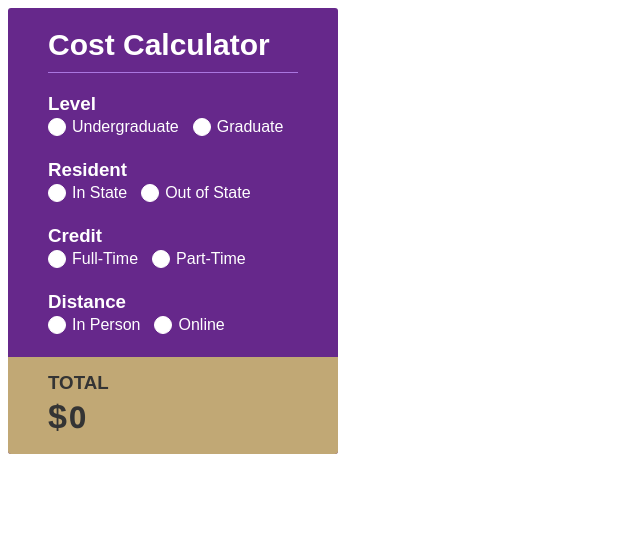
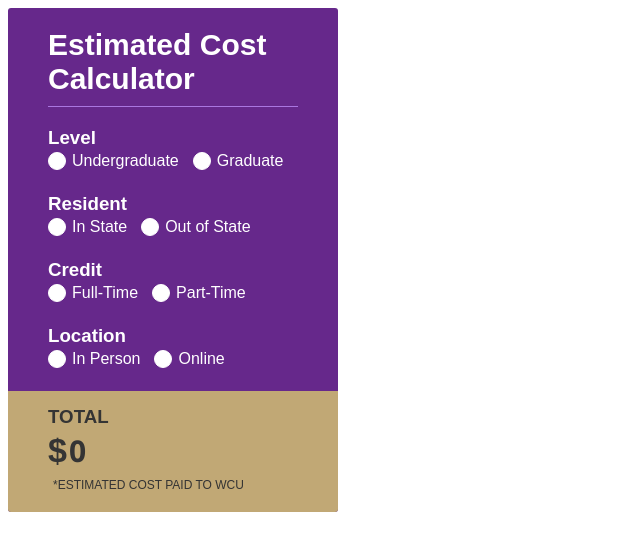
Before and after one commit to saultevez/seguros, a React (Create React App) app: page / in a window 1280 px wide. Shown: the top 550 px of the page, without its empty margins (0-640 px from the left). Built offline with nearby package versions, Linux system fonts and the light colour scheme; a web font is replaced by a local one.

Commit message:
feedback changes and code cleanup

```diff
--- a/public/index.html
+++ b/public/index.html
@@ -4,7 +4,7 @@
     <meta charset="utf-8" />
     <link rel="icon" href="%PUBLIC_URL%/favicon.ico" />
     <link rel="stylesheet" href="https://use.typekit.net/ybm3amz.css">
-    <link href="https://fonts.googleapis.com/css?family=Open+Sans:400,600,700&display=swap" rel="stylesheet">
+    <link href="https://fonts.googleapis.com/css?family=Open+Sans:600,700&display=swap" rel="stylesheet">
     <meta name="viewport" content="width=device-width, initial-scale=1" />
     <meta name="theme-color" content="#000000" />
     <meta
--- a/src/App.css
+++ b/src/App.css
@@ -1,5 +1,6 @@
 #cost-calculator {
   margin: 0;
+  margin-bottom: 40px;
   background: #66288B;
   font-family: "freight-sans-pro-n4","freight-sans-pro",sans-serif;
   color: white;
@@ -51,7 +52,7 @@
   float: none;
   width: auto;
 }
-#cost-calculator .no-right-margin {
+#cost-calculator .input-container .input-group:last-child{
   margin-right: 0px;
 }
 #cost-calculator [type="radio"]:checked, #cost-calculator [type="radio"]:not(:checked) {
@@ -124,16 +125,24 @@
   font-weight: 600;
   line-height: 45px;
 }
-#cost-calculator .number-font {
+#cost-calculator .number-font, #cost-calculator p.full-time-twelve {
   font-family: 'Open Sans', sans-serif;
   font-weight: 600;
   font-size: 14px;
+  margin: 0;
 }
 #cost-calculator .total-cost .total-font {
   font-family: 'Open Sans', sans-serif;
   font-weight: 700;
   font-size: 30px;
   margin-left: 2px;
+}
+#cost-calculator .disclaimer {
+  color: #343434;
+  margin: 5px;
+  font-size: 12px;
+  font-weight: 500;
+  text-transform: uppercase;
 }
 .no-float {
   float:none;
--- a/src/App.js
+++ b/src/App.js
@@ -18,21 +18,25 @@ const costs = {
 };
 
 function Hours(props) {
-  const show = props.credit === "part-time";
   const level = props.level;
   const change = props.change;
+  const credit = props.credit
+  const show = credit !== "" && level !== "";
   return (
-    <Transition items={show} from={{height:0, overflow: "hidden" }} enter={{height: 72}} leave={{height:0}}>
-      {show => show && (props => <div className="no-float" style={props}><Hoursdiv level={level} change={change}/></div>)}
+    <Transition items={show} from={{height:0, overflow: "hidden"}} enter={{height: 72}} leave={{height:0}}>
+      {show => show && (props => <div className="no-float" style={props}><Hourscontainer level={level} change={change} credit={credit}/></div>)}
     </Transition>
   );
 }
 
-function Hoursdiv(props) {
+function Hourscontainer(props) {
   const undergradCheck = props.level === "undergrad";
+  const showCredit = props.credit === "part-time";
   return (
-    <div className="input-container secondary-container" role="group" aria-labelledby="hours">
+    <div className="input-container secondary-container hours-container" role="group" aria-labelledby="hours">
       <h3 id="hours">Hours</h3>
+        {showCredit ? (
+          <div>
             <div className="input-group-hours">
               <input type="radio" id="three-hours" value={undergradCheck ? "1" : "2"} name="hours" onChange={props.change} defaultChecked></input>
               <label htmlFor="three-hours" className="number-font">3</label>
@@ -48,68 +52,79 @@ function Hoursdiv(props) {
               </div>
             }
             </div>
+            ) : (
+            <div className="input-group-hours">
+              <input type="radio" id="full-time-hours" name="hours" defaultChecked></input>
+              <label htmlFor="full-time-hours" className="number-font">
+                {undergradCheck ? "12+" : "9+"}
+              </label>
+            </div>
+            )}
+    </div>
   );
 }
 
-
 function LevelTwo (props) {
+  const level = props.level;
+  const multiplier = props.multiplier;
   const show = props.distance;
   const change = props.expenses;
-  const isMobile = useMediaQuery({ query: '(max-width: 370px)' })
+  const credit = props.credit;
+  const isMobile = useMediaQuery({ query: '(max-width: 370px)' });
   return (
-    <Transition items={show} from={{height:0, overflow: "hidden", padding: "0px 0px"}} enter={isMobile ? {height: 450, padding: "10px 0px"} : {height: 288, padding: "10px 0px"}} leave={{height:0, padding: "0px 0px"}}>
-    {show => show && (props => <div style={props} className="secondary-container no-float">
-      <div className="input-container" role="group" aria-labelledby="living">
-        <h3 id="living">Living on campus?</h3>
-        <div className="input-group">
-          <input type="radio" id="on-campus-single" value={costs.livingSingle} name="living" onChange={change}></input>
-          <label htmlFor="on-campus-single">Single</label>
-        </div>
-        <div className="input-group">
-          <input type="radio" id="on-campus-double" value={costs.livingDouble} name="living" onChange={change}></input>
-          <label htmlFor="on-campus-double">Double</label>
-        </div>
-        <div className="input-group">
-          <input type="radio" id="off-campus" value="0" name="living" onChange={change}></input>
-          <label htmlFor="off-campus">No</label>
-        </div>
-      </div>
+    <Transition config={{duration:300}} items={show} from={{maxHeight:0, overflow: "hidden", padding: "0px 0px"}} enter={isMobile ? {maxHeight: 450, padding: "10px 0px"} : {maxHeight: 288, padding: "10px 0px"}} leave={{maxHeight:0, padding: "0px 0px"}}>
+    {show => show && (props =>
+      <div style={props} className="secondary-container no-float">
         <div className="input-container" role="group" aria-labelledby="car">
           <h3 id="car">Car on campus?</h3>
-        <div className="input-group">
-          <input type="radio" id="yes-resident" value={costs.carResident} name="car" onChange={change}></input>
-          <label htmlFor="yes-resident">Resident</label>
-        </div>
-        <div className="input-group">
-          <input type="radio" id="yes-commuter" value={costs.carCommuter} name="car" onChange={change}></input>
-          <label htmlFor="yes-commuter">Commuter</label>
-        </div>
-        <div className="input-group no-right-margin">
-          <input type="radio" id="no-car" value="0" name="car" onChange={change}></input>
-          <label htmlFor="no-car">No</label>
-        </div>
+          <InputGroup id={"yes-resident"} value={costs.carResident} label={"Resident"} name={"car"} change={change}/>
+          <InputGroup id={"yes-commuter"} value={costs.carCommuter} label={"Commuter"} name={"car"} change={change}/>
+          <InputGroup id={"no-car"} value={"0"} label={"No"} name={"car"} change={change}/>
         </div>
         <div className="input-container" role="group" aria-labelledby="meal">
           <h3 id="meal">Meal Plan?</h3>
-        <div className="input-group">
-          <input type="radio" id="yes-meal-plan" value={costs.meal} name="meal" onChange={change}></input>
-          <label htmlFor="yes-meal-plan">Yes</label>
+          <InputGroup id={"yes-meal-plan"} value={costs.meal} label={"Yes"} name={"meal"} change={change}/>
+          <InputGroup id={"no-meal-plan"} value={"0"} label={"No"} name={"meal"} change={change}/>
         </div>
-        <div className="input-group">
-          <input type="radio" id="no-meal-plan" value="0" name="meal" onChange={change}></input>
-          <label htmlFor="no-meal-plan">No</label>
+        <Living change={change} credit={credit}/>
+        <Healthinsurance change={change} level={level} multiplier={multiplier}/>
+      </div>)}
+    </Transition>
+  )
+}
+function Living (props) {
+  const show = props.credit === "full-time";
+  const isMobile = useMediaQuery({ query: '(max-width: 370px)' });
+  const change = props.change;
+  return (
+    <Transition items={show} from={{height:0, overflow: "hidden"}} enter={isMobile ? {height: 126} : {height: 72}} leave={{height:0}}>
+      {show => show && (props =>
+    <div className="no-float" style={props}>
+      <div className="input-container" role="group" aria-labelledby="living">
+        <h3 id="living">Living on campus?</h3>
+        <InputGroup id={"on-campus-single"} value={costs.livingSingle} label={"Single"} name={"living"} change={change}/>
+        <InputGroup id={"on-campus-double"} value={costs.livingDouble} label={"Double"} name={"living"} change={change}/>
+        <InputGroup id={"off-campus"} value={"0"} label={"No"} name={"living"} change={change}/>
       </div>
     </div>
+  )}
+  </Transition>
+  )
+}
+function Healthinsurance (props) {
+  const undergradCheck = props.multiplier > 1 && props.level === "undergrad";
+  const gradCheck = props.multiplier > 2 && props.level === "grad";
+  const change = props.change;
+  const show = undergradCheck || gradCheck;
+  const isMobile = useMediaQuery({ query: '(max-width: 370px)' });
+  return (
+    <Transition items={show} from={{height:0, overflow: "hidden"}} enter={isMobile ? {height: 99} : {height: 72}} leave={{height:0}}>
+      {show => show && (props =>
+      <div className="no-float" style={props}>
         <div className="input-container" role="group" aria-labelledby="health">
           <h3 id="health">Health Insurance?</h3>
-        <div className="input-group">
-          <input type="radio" id="yes-health" value={costs.health} name="health" onChange={change}></input>
-          <label htmlFor="yes-health">Yes</label>
-        </div>
-        <div className="input-group">
-          <input type="radio" id="no-health" value="0" name="health" onChange={change}></input>
-          <label htmlFor="no-health">No</label>
-        </div>
+          <InputGroup id={"yes-health"} value={costs.health} label={"Yes"} name={"health"} change={change}/>
+          <InputGroup id={"no-health"} value={"0"} label={"No"} name={"health"} change={change}/>
         </div>
       </div>)}
     </Transition>
@@ -149,10 +164,21 @@ class Total extends React.Component {
       <div className="total-container" aria-live="polite">
         <h3>TOTAL</h3>
         <p className="total-cost">$<Animatedtotal totalBefore={this.state.previousTotal} totalAfter={this.state.currentTotal}/></p>
+        <p className="disclaimer">*estimated cost paid to wcu</p>
       </div>
     );
   }
 }
+
+const InputGroup = (props) => {
+  return (
+  <div className="input-group">
+    <input type="radio" id={props.id} value={props.value ? props.value : props.id} name={props.name} onChange={props.change}></input>
+    <label htmlFor={props.id}>{props.label}</label>
+  </div>
+  )
+}
+
 
 class App extends React.Component {
   constructor(props) {
@@ -177,14 +203,17 @@ class App extends React.Component {
     this.handleOtherExpenses = this.handleOtherExpenses.bind(this);
   }
   componentDidUpdate (prevProps, prevState) {
-    if (this.state.multiplier == 3 && this.state.level === "grad" && this.state.level !== prevState.level) {
+    if (this.state.multiplier == 3 && this.state.level === "grad" && this.state.level !== prevState.level && prevState.level !== "") {
       document.getElementById("six-hours").checked = true;
     }
   }
-  levelChanges (a,b,c) {
+  levelChanges (a,b,c,d) {
     if (this.state.credit === "part-time") {
       if (this.state.level === "undergrad"  && this.state.multiplier == 3) {
         this.setState({multiplier: 3})
+      }
+      else if (this.state.level === "") {
+        this.setState({multiplier: d})
       }
       else {
         this.setState(state => ({multiplier: Number(state.multiplier) + c}));
@@ -195,10 +224,10 @@ class App extends React.Component {
   handleLevel(e) {
     this.setState({[e.target.name]: e.target.value});
     if (e.target.value === "undergrad") {
-      this.levelChanges(costs.ui, costs.uo, -1)
+      this.levelChanges(costs.ui, costs.uo, -1, 1)
     }
     else {
-      this.levelChanges(costs.gi, costs.go, 1)
+      this.levelChanges(costs.gi, costs.go, 1, 2)
     }
   }
   residentChanges (a,b) {
@@ -219,11 +248,13 @@ class App extends React.Component {
       this.setState({multiplier: e.target.value});
     }
     else {
+      this.setState({living: 0, health:0});
       this.state.level === "undergrad" ? this.setState({multiplier: 1}) : this.setState({multiplier: 2});
     }
   }
   handleHours(e) {
       this.setState({multiplier: e.target.value});
+      if (e.target.id === "three-hours") {this.setState({health:0})}
   }
   handleDistance(e) {
     const boolValue = e.target.value === "true";
@@ -240,58 +271,34 @@ class App extends React.Component {
     return (
       <div className="container">
         <div className="title-container">
-          <h2>Cost Calculator</h2>
+          <h2>Estimated Cost Calculator</h2>
           <hr/>
         </div>
         <form id="cost-calculator-form">
           <div class="section-one">
             <div className="input-container" role="group" aria-labelledby="level">
               <h3 id="level">Level</h3>
-              <div className="input-group">
-                <input type="radio" id="undergrad" value="undergrad" name="level" onChange={this.handleLevel}></input>
-                <label htmlFor="undergrad">Undergraduate</label>
-              </div>
-              <div className="input-group">
-                <input type="radio" id="grad" value="grad" name="level" onChange={this.handleLevel}></input>
-                <label htmlFor="grad">Graduate</label>
-              </div>
+              <InputGroup id={"undergrad"} label={"Undergraduate"} name={"level"} change={this.handleLevel}/>
+              <InputGroup id={"grad"} label={"Graduate"} name={"level"} change={this.handleLevel}/>
             </div>
             <div className="input-container" role="group" aria-labelledby="resident">
               <h3 id="resident">Resident</h3>
-              <div className="input-group">
-                <input type="radio" id="in-state" value="in-state" name="resident" onChange={this.handleResident}></input>
-                <label htmlFor="in-state">In State</label>
-              </div>
-              <div className="input-group">
-                <input type="radio" id="out-of-state" value="out-of-state" name="resident" onChange={this.handleResident}></input>
-                <label htmlFor="out-of-state">Out of State</label>
-              </div>
+              <InputGroup id={"in-state"} label={"In State"} name={"resident"} change={this.handleResident}/>
+              <InputGroup id={"out-of-state"} label={"Out of State"} name={"resident"} change={this.handleResident}/>
             </div>
             <div className="input-container" role="group" aria-labelledby="credit">
               <h3 id="credit">Credit</h3>
-              <div className="input-group">
-                <input type="radio" id="full-time" value="4" name="credit" onChange={this.handleCredit}></input>
-                <label htmlFor="full-time">Full-Time</label>
-              </div>
-              <div className="input-group">
-                <input type="radio" id="part-time" value="part-time" name="credit" onChange={this.handleCredit}></input>
-                <label htmlFor="part-time">Part-Time</label>
-              </div>
+              <InputGroup id={"full-time"} value={"4"} label={"Full-Time"} name={"credit"} change={this.handleCredit}/>
+              <InputGroup id={"part-time"} label={"Part-Time"} name={"credit"} change={this.handleCredit}/>
             </div>
             <Hours change={this.handleHours} level={this.state.level} credit={this.state.credit}/>
             <div className="input-container" role="group" aria-labelledby="distance">
-              <h3 id="distance">Distance</h3>
-              <div className="input-group">
-                <input type="radio" id="in-person" value="true" name="distance" onChange={this.handleDistance}></input>
-                <label htmlFor="in-person">In Person</label>
-              </div>
-              <div className="input-group">
-                <input type="radio" id="online" value="false" name="distance" onChange={this.handleDistance}></input>
-                <label htmlFor="online">Online</label>
+              <h3 id="distance">Location</h3>
+              <InputGroup id={"in-person"} value={"true"} label={"In Person"} name={"distance"} change={this.handleDistance}/>
+              <InputGroup id={"online"} value={"false"} label={"Online"} name={"distance"} change={this.handleDistance}/>
             </div>
           </div>
-          </div>
-          <LevelTwo expenses={this.handleOtherExpenses} distance={this.state.distance}/>
+          <LevelTwo credit={this.state.credit} level={this.state.level} multiplier={this.state.multiplier} expenses={this.handleOtherExpenses} distance={this.state.distance}/>
         </form>
         <Total creditCost={this.state.creditCostInitial} multiplier={this.state.multiplier} distance={this.state.distance} living={this.state.living} car={this.state.car} meal={this.state.meal} health={this.state.health}/>
       </div>
```
Lines whose indentation alone changed are shown as unchanged.
